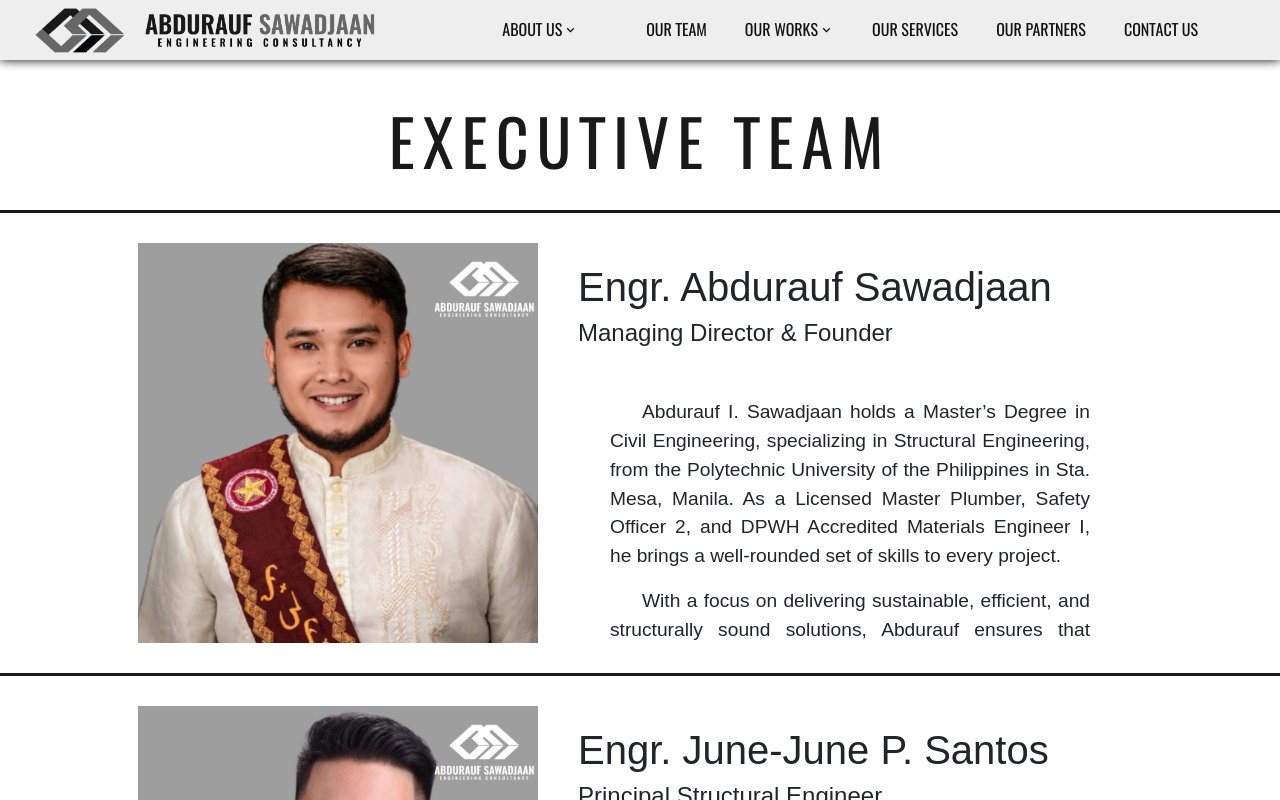
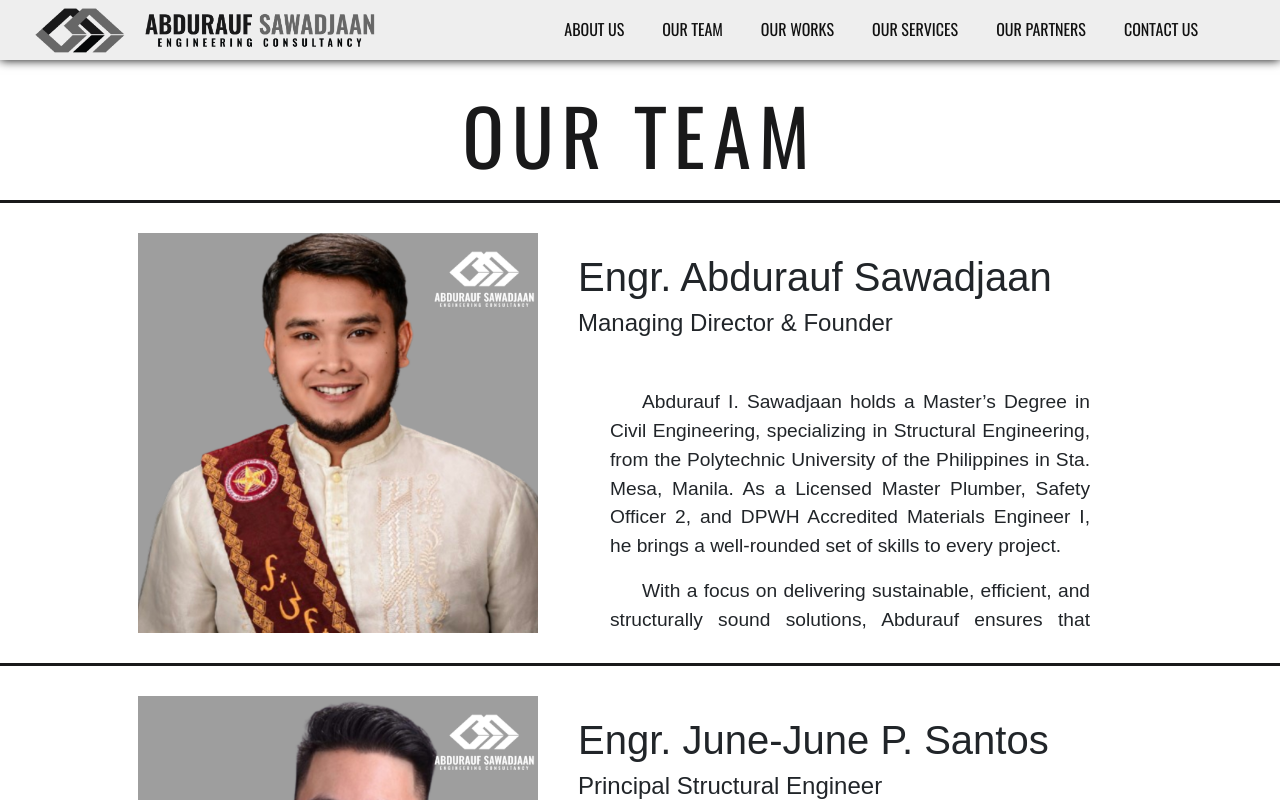
Before and after one commit to kirisuberu/SawadjaanWebsite, a React (Vite) app: page /team in a window 1280 px wide. Shown: the top 800 px of the page. Built offline with nearby package versions, Linux system fonts and the light colour scheme.

Commit message:
adding partners and initializing the footer

```diff
--- /dev/null
+++ b/src/components/Elements/PartnerCard.jsx
@@ -0,0 +1,62 @@
+import React from "react";
+import styled from "styled-components";
+import { motion } from "framer-motion";
+
+export default function PartnerCard({ companyLogo, companyName, cardWidth }) {
+  return (
+    <Wrapper
+      whileHover={{ scale: 1.1 }}
+      whileTap={{ scale: 0.9 }}
+      style={{ width: cardWidth }}
+    >
+      <ImageHolder whileHover={{ scale: 1.1 }} whileTap={{ scale: 0.9 }}>
+        <img
+          src={companyLogo}
+          alt="company logo"
+          style={{ width: cardWidth }}
+        />
+      </ImageHolder>
+      <CompanyName>
+        <h1>{companyName} </h1>
+      </CompanyName>
+    </Wrapper>
+  );
+}
+
+const Wrapper = styled(motion.div)`
+  margin: 20px;
+  display: flex;
+  flex-direction: column;
+  width: 100%;
+  height: 100%;
+  max-height: 300px;
+  align-items: center;
+  justify-content: center;
+`;
+
+const ImageHolder = styled(motion.div)`
+  width: 100%;
+  display: flex;
+  justify-content: center;
+  align-items: center;
+  img {
+    width: 100%;
+    height: 100%;
+    object-fit: cover;
+  }
+`;
+
+const CompanyName = styled(motion.div)`
+  height: 100%;
+  width: 100%;
+  margin-top: 15px;
+  display: flex;
+  justify-content: center;
+  align-items: center;
+  h1 {
+    font-size: 1.1rem;
+    font-weight: 600;
+    color: black;
+    text-align: center;
+  }
+`;
--- a/src/components/Nav/Sidebar.jsx
+++ b/src/components/Nav/Sidebar.jsx
@@ -25,13 +25,13 @@ const Sidebar = () => {
             <Link to="/team">OUR TEAM</Link>
           </NavLink>
           <NavLink>
-            <a href="#">OUR WORKS</a>
+            <Link to="/works">OUR WORKS</Link>
           </NavLink>
           <NavLink>
             <Link to="/services">OUR SERVICES</Link>
           </NavLink>
           <NavLink>
-            <a href="#">OUR PROJECTs</a>
+            <Link to="/partners">OUR PARTNERS</Link>
           </NavLink>
           <NavLink>
             <Link to="/contact">CONTACT US</Link>
--- a/src/components/Nav/TopNavBar.jsx
+++ b/src/components/Nav/TopNavBar.jsx
@@ -13,50 +13,20 @@ export default function TopNavBar() {
         </Link>
       </Logo>
       <NavLinks className="oswaldDB">
-        <li className="dropdown">
-          <Dropdown>
-            <DropdownToggle>ABOUT US</DropdownToggle>
-            <DropdownMenu className="shadow">
-              <DropDownList>
-                <Link to="/">Our Story</Link>
-              </DropDownList>
-              <DropDownList>
-                <Link to="/">Vision & Mission</Link>
-              </DropDownList>
-              <DropDownList>
-                <Link to="/">Goals & Objectives</Link>
-              </DropDownList>
-            </DropdownMenu>
-          </Dropdown>
-        </li>
+        <NavLink>
+          <Link to="/about">ABOUT US</Link>
+        </NavLink>
         <NavLink>
           <Link to="/team">OUR TEAM</Link>
         </NavLink>
-        <Dropdown>
-          <DropdownToggle>OUR WORKS</DropdownToggle>
-          <DropdownMenu className="shadow">
-            <DropDownList>
-              <a href="#">Project Overview</a>
-            </DropDownList>
-            <DropDownList>
-              <a href="#">Residential</a>
-            </DropDownList>
-            <DropDownList>
-              <a href="#">Office & Commercial</a>
-            </DropDownList>
-            <DropDownList>
-              <a href="#">Institutional</a>
-            </DropDownList>
-            <DropDownList>
-              <a href="#">Hospitality</a>
-            </DropDownList>
-          </DropdownMenu>
-        </Dropdown>
+        <NavLink>
+          <Link to="/works">OUR WORKS</Link>
+        </NavLink>
         <NavLink>
           <Link to="/services">OUR SERVICES</Link>
         </NavLink>
         <NavLink>
-          <a href="#">OUR PARTNERS</a>
+          <a href="/partners">OUR PARTNERS</a>
         </NavLink>
         <NavLink>
           <Link to="/contact">CONTACT US</Link>
--- a/src/components/Sections/About.jsx
+++ b/src/components/Sections/About.jsx
@@ -10,6 +10,7 @@ import BGImageObjectives from "../Elements/BGImageObjectives";
 //assets
 import HomeBG from "../../assets/img/sampleBG.jpg";
 import ImageSlider from "../Elements/ImageSlider";
+import Footer from "../Nav/Footer";
 export default function About() {
   const StoryContent = `Abdurauf Sawadjaan Engineering Consultancy was founded with a clear purpose: to contribute to the betterment of communities through thoughtful, resilient, and enduring infrastructure. Our founder, Abdurauf I. Sawadjaan, has always believed in the importance of stewardship and responsibility toward the environment. This guiding principle instilled in him the desire to build—both physically and socially—for the benefit of all, shaping his path toward becoming a civil engineer.
 After earning his Bachelor of Science in Civil Engineering from Western Mindanao State University, Abdurauf’s thirst for knowledge led him to pursue a master’s degree at the prestigious Polytechnic University of the Philippines. During this journey, he was greatly influenced by Engr. June-June Santos, a mentor and expert in structural engineering who became a source of inspiration and a partner in the industry.
@@ -27,6 +28,9 @@ As we continue to grow, our company remains grounded in humility and service. Ev
       <Sidebar />
       <HomeContent>
         <MainContent>
+          <Title>
+            <h1>ABOUT US</h1>
+          </Title>
           <ImageSlider />
           <ImageLeft
             title="Our Story"
@@ -58,6 +62,7 @@ As we continue to grow, our company remains grounded in humility and service. Ev
             />
           </VMGO>
         </MainContent>
+        <Footer />
       </HomeContent>
     </Wrapper>
   );
@@ -81,3 +86,21 @@ const MainContent = styled.div`
   margin-top: 60px;
   width: 100vw;
 `;
+const Title = styled.div`
+  font-family: "Oswald", sans-serif;
+  letter-spacing: 0.5rem;
+  color: #19191a;
+  text-align: center;
+  margin-top: 3rem;
+  padding-top: 3rem;
+  font-size: 1.5rem;
+  h1 {
+    font-weight: 900 !important;
+  }
+  @media screen and (max-width: 768px) {
+    font-size: 1rem;
+    letter-spacing: 0.3rem;
+    margin-top: 1rem;
+    padding-top: 1rem;
+  }
+`;
--- a/src/screens/Contact.jsx
+++ b/src/screens/Contact.jsx
@@ -6,7 +6,9 @@ import ContactForm from "../components/Elements/ContactForm";
 export default function Contact() {
   return (
     <Wrapper id="contact">
-      <Title>CONTACT US</Title>
+      <Title>
+        <h1>CONTACT US</h1>
+      </Title>
       <TopNavBar />
       <SideBar />
       <ContactForm />
@@ -17,12 +19,22 @@ export default function Contact() {
 const Wrapper = styled.div`
   width: 100vw;
 `;
-const Title = styled.h1`
+
+const Title = styled.div`
   font-family: "Oswald", sans-serif;
-  font-weight: 600;
   letter-spacing: 0.5rem;
-  color: black;
+  color: #19191a;
   text-align: center;
   margin-top: 3rem;
-  font-size: 4rem;
+  padding-top: 3rem;
+  font-size: 1.5rem;
+  h1 {
+    font-weight: 900 !important;
+  }
+  @media screen and (max-width: 768px) {
+    font-size: 1rem;
+    letter-spacing: 0.3rem;
+    margin-top: 1rem;
+    padding-top: 1rem;
+  }
 `;
--- /dev/null
+++ b/src/screens/Partners.jsx
@@ -0,0 +1,120 @@
+import React from "react";
+import styled from "styled-components";
+
+import TopNavBar from "../components/Nav/TopNavBar";
+import Sidebar from "../components/Nav/Sidebar";
+import PartnerCard from "../components/Elements/PartnerCard";
+//partner images
+import partner1 from "../assets/img/partners/partner1.jpg";
+import partner2 from "../assets/img/partners/partner2.jpg";
+import partner3 from "../assets/img/partners/partner3.png";
+import partner4 from "../assets/img/partners/partner4.png";
+import partner5 from "../assets/img/partners/partner5.jpg";
+import partner6 from "../assets/img/partners/partner6.jpg";
+import partner7 from "../assets/img/partners/partner7.jpg";
+import partner8 from "../assets/img/partners/partner8.jpg";
+import partner9 from "../assets/img/partners/partner9.jpg";
+import partner10 from "../assets/img/partners/partner10.png";
+import Footer from "../components/Nav/Footer";
+
+const Partners = () => {
+  return (
+    <Wrapper>
+      <TopNavBar />
+      <Sidebar />
+      <Title>
+        <h1>PARTNERS</h1>
+      </Title>
+      <CardHolder>
+        <PartnerCard
+          companyLogo={partner1}
+          companyName={"A Hashim Construction"}
+          cardWidth={350}
+        />
+        <PartnerCard
+          companyLogo={partner2}
+          companyName={"Amara International Institute of Technology, Inc."}
+          cardWidth={200}
+        />
+        <PartnerCard
+          companyLogo={partner3}
+          companyName={"Edifice Engineering"}
+          cardWidth={200}
+        />
+        <PartnerCard
+          companyLogo={partner4}
+          companyName={"Hardbloc Development Corporation"}
+          cardWidth={250}
+        />
+        <PartnerCard
+          companyLogo={partner5}
+          companyName={"Ja Architectural Studio"}
+          cardWidth={200}
+        />
+        <PartnerCard
+          companyLogo={partner6}
+          companyName={"MH Construction & Enterprises"}
+          cardWidth={200}
+        />
+        <PartnerCard
+          companyLogo={partner7}
+          companyName={"MMK Construction and Enterprises"}
+          cardWidth={200}
+        />
+        <PartnerCard
+          companyLogo={partner8}
+          companyName={"S Three Print and Apparel"}
+          cardWidth={200}
+        />
+        <PartnerCard
+          companyLogo={partner9}
+          companyName={"SHIEHAM CONSTRUCTION AND ENTERPRISES"}
+          cardWidth={200}
+        />
+        <PartnerCard
+          companyLogo={partner10}
+          companyName={"ZLY CONSTRUCTION"}
+          cardWidth={200}
+        />
+      </CardHolder>
+      <Footer />
+    </Wrapper>
+  );
+};
+
+export default Partners;
+const Wrapper = styled.div`
+  width: 100vw;
+
+  display: flex;
+  flex-direction: column;
+  align-items: center;
+`;
+
+const Title = styled.div`
+  font-family: "Oswald", sans-serif;
+  letter-spacing: 0.5rem;
+  color: #19191a;
+  text-align: center;
+  margin-top: 3rem;
+  padding-top: 3rem;
+  font-size: 1.5rem;
+  h1 {
+    font-weight: 900 !important;
+  }
+  @media screen and (max-width: 768px) {
+    font-size: 1rem;
+    letter-spacing: 0.3rem;
+    margin-top: 1rem;
+    padding-top: 1rem;
+  }
+`;
+const CardHolder = styled.div`
+  display: flex;
+  justify-content: center;
+  align-items: center;
+  gap: 2rem;
+  margin-top: 2rem;
+  flex-wrap: wrap;
+  margin-bottom: 2rem;
+`;
--- a/src/screens/Services.jsx
+++ b/src/screens/Services.jsx
@@ -6,6 +6,7 @@ import ContactForm from "../components/Elements/ContactForm";
 import ServiceCard from "../components/Elements/ServiceCard";
 import imageBG from "../assets/img/company/COVER.png";
 import "../scss/index.scss";
+import Footer from "../components/Nav/Footer";
 export default function Services() {
   return (
     <Wrapper id="services">
@@ -127,6 +128,7 @@ export default function Services() {
             single-source project delivery
           </p>
         </ServiceBottom>
+        <Footer />
       </MainContent>
     </Wrapper>
   );
--- a/src/screens/Team.jsx
+++ b/src/screens/Team.jsx
@@ -17,6 +17,7 @@ import JhunJacinto from "./../assets/img/team/JhunJacinto.png";
 import HishamEdding from "./../assets/img/team/HishamEdding.png";
 import MarkJeremyRaga from "./../assets/img/team/MarkJeremyRaga.png";
 import Rhensivar from "./../assets/img/team/RhensivarSappayani.png";
+import Footer from "../components/Nav/Footer";
 export default function Team() {
   const abduraufcaption = `Abdurauf I. Sawadjaan holds a Master’s Degree in Civil Engineering, specializing in Structural Engineering, from the Polytechnic University of the Philippines in Sta. Mesa, Manila. As a Licensed Master Plumber, Safety Officer 2, and DPWH Accredited Materials Engineer I, he brings a well-rounded set of skills to every project.
 With a focus on delivering sustainable, efficient, and structurally sound solutions, Abdurauf ensures that every phase of a project— from concept and design to construction and completion—is managed with precision. Combining advanced design tools and strict adherence to engineering standards, his consultancy provides clients with dependable results that prioritize safety and quality.
@@ -62,7 +63,9 @@ As he continues to explore new opportunities in the field, Rhensivar remains com
 `;
   return (
     <Wrapper id="team">
-      <Title>EXECUTIVE TEAM</Title>
+      <Title>
+        <h1>OUR TEAM</h1>
+      </Title>
       <TopNavBar />
       <SideBar />
       <SuperTeam>
@@ -149,23 +152,31 @@ As he continues to explore new opportunities in the field, Rhensivar remains com
           caption={rhensivarcaption}
         />
       </CardHolder>
+      <Footer />
     </Wrapper>
   );
 }
 
 const Wrapper = styled.div`
   width: 100vw;
-  padding-top: 60px;
 `;
-const Title = styled.h1`
-  margin: 2rem 0;
+const Title = styled.div`
   font-family: "Oswald", sans-serif;
-  font-weight: 600;
   letter-spacing: 0.5rem;
   color: #19191a;
   text-align: center;
   margin-top: 3rem;
-  font-size: 4rem;
+  padding-top: 3rem;
+  font-size: 1.5rem;
+  h1 {
+    font-weight: 900 !important;
+  }
+  @media screen and (max-width: 768px) {
+    font-size: 1rem;
+    letter-spacing: 0.3rem;
+    margin-top: 1rem;
+    padding-top: 1rem;
+  }
 `;
 const CardHolder = styled.div`
   display: flex;
--- /dev/null
+++ b/src/screens/Works.jsx
@@ -0,0 +1,31 @@
+import React from "react";
+import styled from "styled-components";
+
+import TopNavBar from "../components/Nav/TopNavBar";
+import Sidebar from "../components/Nav/Sidebar";
+
+const Works = () => {
+  return (
+    <Wrapper>
+      <TopNavBar />
+      <Sidebar />
+      <Title>WORKS</Title>
+    </Wrapper>
+  );
+};
+
+export default Works;
+const Wrapper = styled.div`
+  width: 100vw;
+
+  display: flex;
+  flex-direction: column;
+  align-items: center;
+`;
+
+const Title = styled.h1`
+  font-family: "Oswald", sans-serif;
+  font-weight: 600;
+  letter-spacing: 0.5rem;
+  color: black;
+`;
```
Also changed, not shown: src/components/Nav/Footer.jsx (+31 -2 lines), src/main.jsx (+15 -4 lines).
